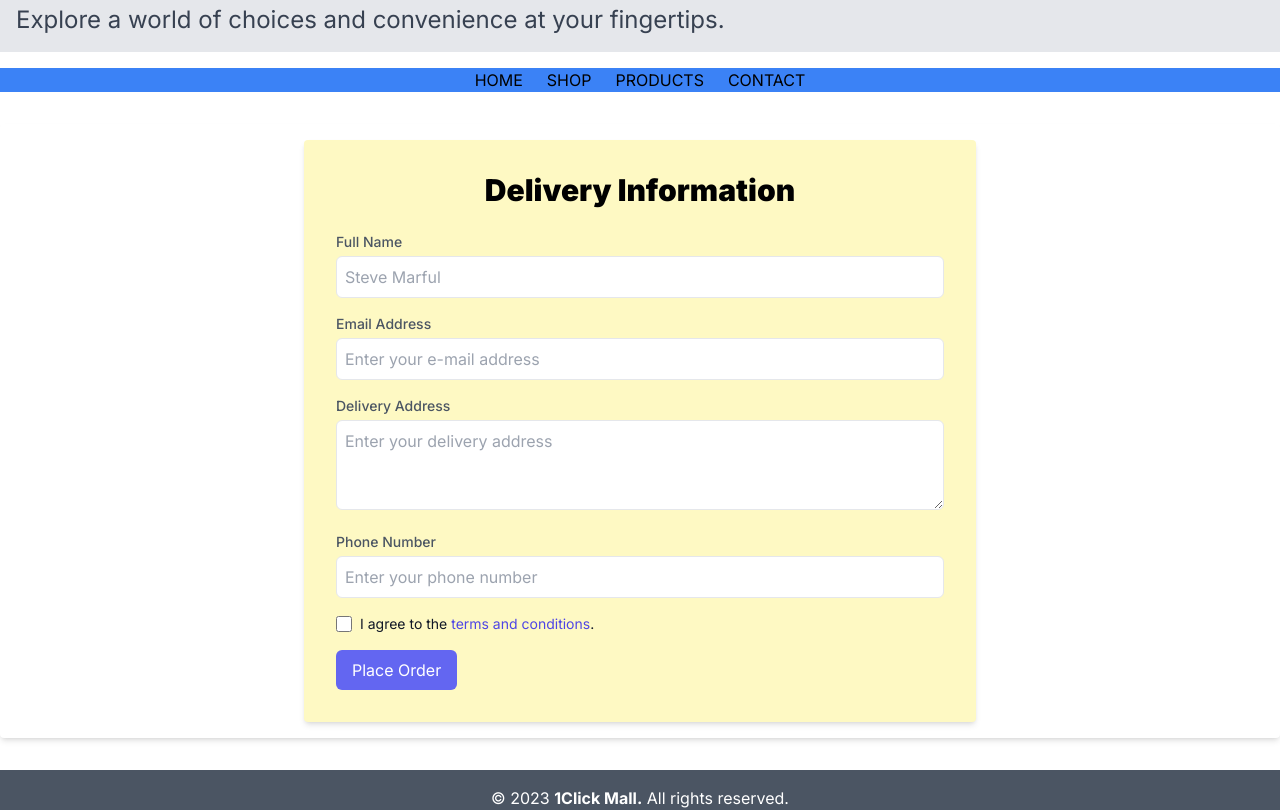
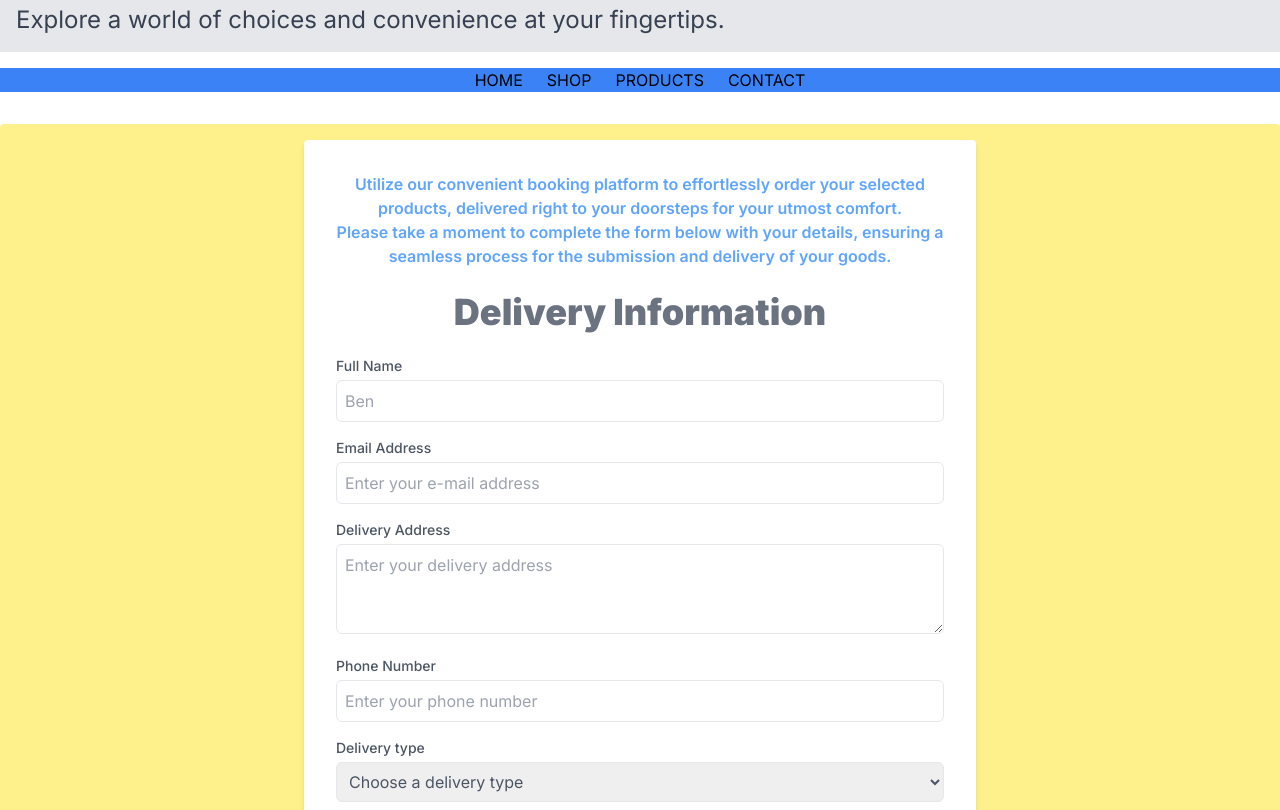
Before and after one commit to Obeblanko/My-shopping, a Next.js app: page /booking in a window 1280 px wide. Shown: the part 180-990 px from the top of the page. Built offline with nearby package versions, Linux system fonts and the light colour scheme.

Commit message:
add new changes

```diff
--- a/app/booking/page.js
+++ b/app/booking/page.js
@@ -1,24 +1,41 @@
-'use client'
-import React from 'react'
-import Header from '../components/Header/Header';
-import Footer from '../components/Footer/Footer';
-import Banner from '../components/Banner/Banner';
-import Navbar from '../components/Navbar/Navbar';
+"use client";
+import React from "react";
+import Header from "../components/Header/Header";
+import Footer from "../components/Footer/Footer";
+import Banner from "../components/Banner/Banner";
+import Navbar from "../components/Navbar/Navbar";
 
-const BookingPage = ()=> {
+const BookingPage = () => {
   return (
     <div>
       <Header />
       <Banner />
-            <Navbar showHome={true}  showProducts={true} showShop={true} showContact={true}   />
-            <div className="container mx-auto my-8 p-4 bg-white rounded shadow-md ">
-
-            <div className="max-w-2xl mx-auto bg-yellow-100 p-8 rounded shadow-md">
-        <h2 className="text-3xl font-semibold mb-6 text-center"> <strong>Delivery Information</strong></h2>
+      <Navbar
+        showHome={true}
+        showProducts={true}
+        showShop={true}
+        showContact={true}
+      />
+      <div className="container mx-auto my-8 p-4 bg-yellow-200 rounded shadow-md ">
+        <div className="max-w-2xl mx-auto bg-white p-8 rounded shadow-md">
+          <h3 className="text-1xl font-semibold mb-6 text-center text-blue-400">
+            Utilize our convenient booking platform to effortlessly order your
+            selected products, delivered right to your doorsteps for your utmost
+            comfort. <br/> Please take a moment to complete the form below with your
+            details, ensuring a seamless process for the submission and delivery
+            of your goods.
+          </h3>
+          <h2 className="text-4xl font-semibold mb-6 text-center text-gray-500">
+            {" "}
+            <strong>Delivery Information</strong>
+          </h2>
 
           <form className="space-y-4">
             <div>
-            <label htmlFor="fullName" className="block text-sm font-medium text-gray-600">
+              <label
+                htmlFor="fullName"
+                className="block text-sm font-medium text-gray-600"
+              >
                 Full Name
               </label>
               <input
@@ -26,12 +43,15 @@ const BookingPage = ()=> {
                 id="fullName"
                 name="fullName"
                 className="mt-1 p-2 w-full border rounded-md"
-              placeholder="Steve Marful"
+                placeholder="Ben"
               />
             </div>
 
             <div>
-  <label htmlFor="email" className="block text-sm font-medium text-gray-600">
+              <label
+                htmlFor="email"
+                className="block text-sm font-medium text-gray-600"
+              >
                 Email Address
               </label>
               <input
@@ -43,9 +63,11 @@ const BookingPage = ()=> {
               />
             </div>
 
-
             <div>
-            <label htmlFor="address" className="block text-sm font-medium text-gray-600">
+              <label
+                htmlFor="address"
+                className="block text-sm font-medium text-gray-600"
+              >
                 Delivery Address
               </label>
               <textarea
@@ -58,7 +80,10 @@ const BookingPage = ()=> {
             </div>
 
             <div>
-            <label htmlFor="phone" className="block text-sm font-medium text-gray-600">
+              <label
+                htmlFor="phone"
+                className="block text-sm font-medium text-gray-600"
+              >
                 Phone Number
               </label>
               <input
@@ -70,6 +95,28 @@ const BookingPage = ()=> {
               />
             </div>
 
+            <div>
+              <label
+                htmlFor="delivery"
+                className="block text-sm font-medium text-gray-600"
+              >
+                Delivery type
+              </label>
+              <select
+                id="delivery"
+                name="delivery"
+                className="mt-1 p-2 w-full border rounded-md text-gray-600"
+                defaultValue=""
+              >
+                <option value="" disabled hidden>
+                  Choose a delivery type
+                </option>
+                <option value="uber">Uber</option>
+                <option value="yango">Yango</option>
+                <option value="bolt">Bolt</option>
+              </select>
+            </div>
+
             <div className="flex items-center">
               <input
                 type="checkbox"
@@ -77,14 +124,18 @@ const BookingPage = ()=> {
                 name="terms"
                 className="h-4 w-4 text-indigo-600 border-gray-300 rounded focus:ring-indigo-500"
               />
-            <label htmlFor="terms" className="ml-2 block text-sm text-gray-900">
-              I agree to the <span className="text-indigo-600">terms and conditions</span>.
+              <label
+                htmlFor="terms"
+                className="ml-2 block text-sm text-gray-900"
+              >
+                I agree to the{" "}
+                <span className="text-indigo-600">terms and conditions</span>.
               </label>
             </div>
 
             <button
               type="submit"
-            className="bg-indigo-500 text-white py-2 px-4 rounded-md hover:bg-indigo-600 transition duration-300"
+              className="bg-blue-400 text-white py-2 px-4 rounded-md hover:bg-blue-500 transition duration-300 text-center"
             >
               Place Order
             </button>
@@ -93,10 +144,7 @@ const BookingPage = ()=> {
       </div>
       <Footer />
     </div>
-
-
-
   );
 };
 
-export default BookingPage
+export default BookingPage;
```
Lines whose indentation alone changed are shown as unchanged.
